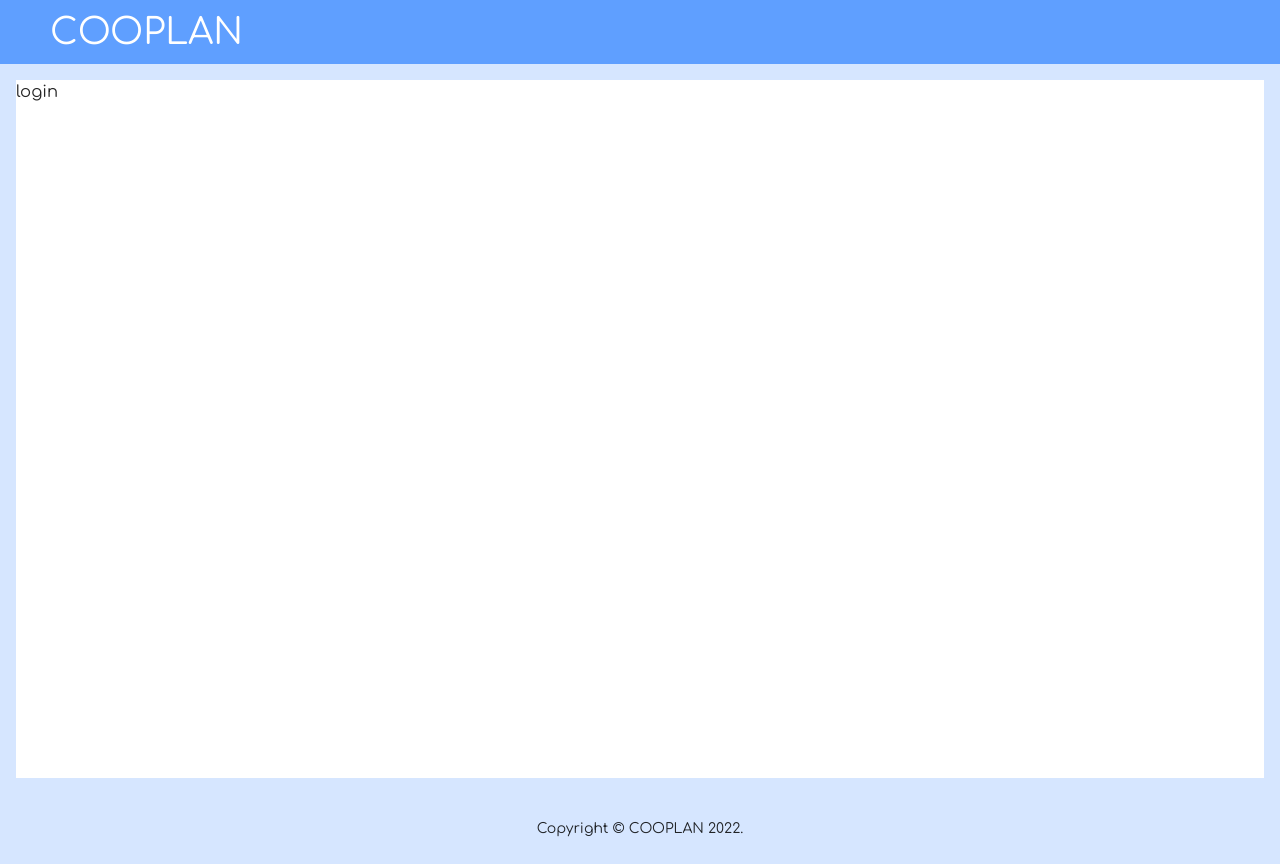
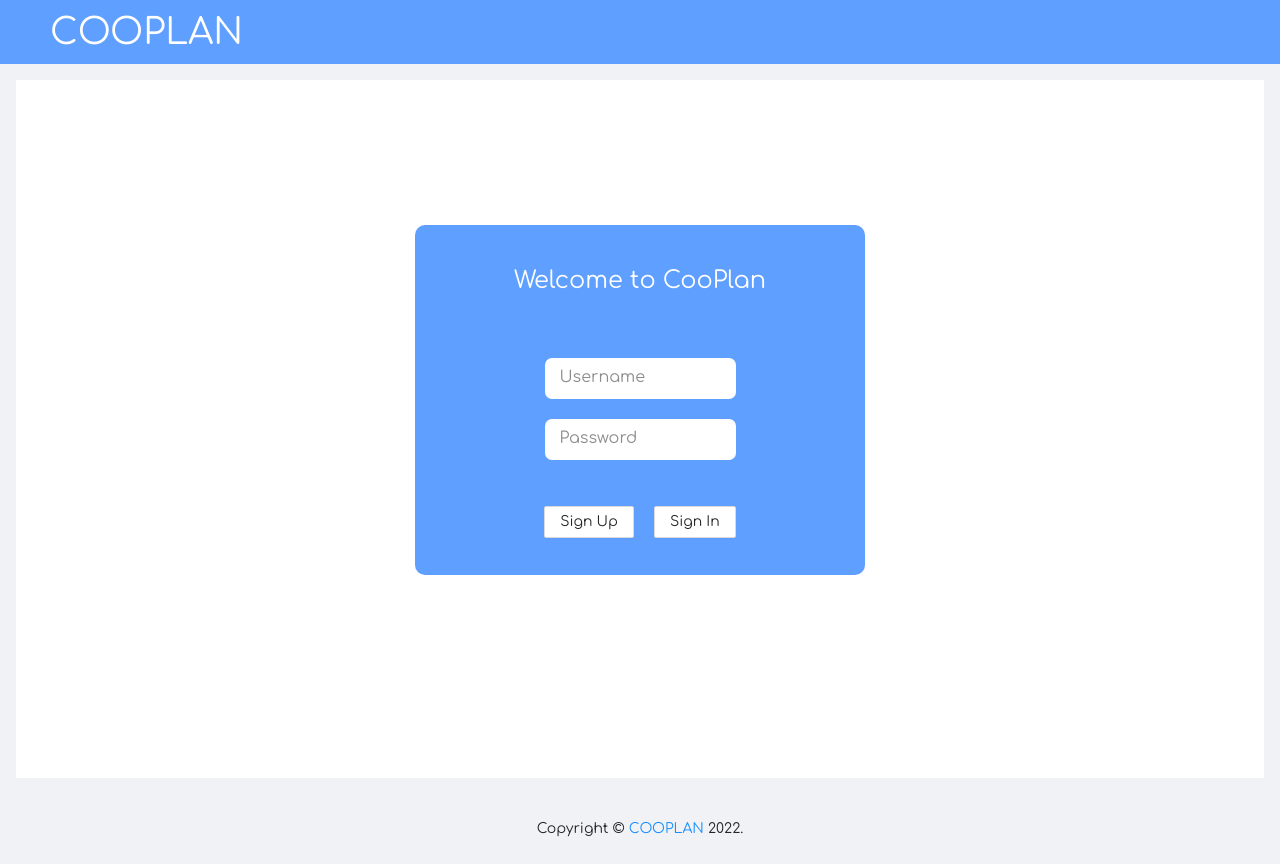
Before and after one commit to xuq2/coo-plan, a Next.js app: page / in a window 1280 px wide. Built offline with nearby package versions, Linux system fonts and the light colour scheme.

Commit message:
Create login page

```diff
--- /dev/null
+++ b/components/LoginContainer.js
@@ -0,0 +1,105 @@
+import React, { useState } from 'react';
+import { Button } from 'antd';
+import 'antd/dist/antd.css';
+import Link from 'next/link';
+
+export default function LoginContainer() {
+    const [ username, setUsername ] = useState("");
+    const [ password, setPassword ] = useState("");
+
+    async function createUser() {
+        if (username && email && password) {
+            try {
+                var myHeaders = new Headers();
+                myHeaders.append("Content-Type", "application/json");
+
+                var raw = JSON.stringify({
+                    "email": email,
+                    "username": username,
+                    "password": password
+                });
+
+                var requestOptions = {
+                    method: 'PUT',
+                    headers: myHeaders,
+                    body: raw
+                };
+
+                fetch("https://ij5p8quwsi.execute-api.us-west-2.amazonaws.com/dev/user", requestOptions)
+                    .then(response => response.text())
+                    .then(result => console.log(result))
+                    .catch(error => console.log('error', error));
+            } catch(e) {
+                console.log(e);
+            }
+        }
+    }
+
+    function removeFocus(e) {
+        var target = e.target.parentElement;
+        var input = e.target;
+        if(input.value == ""){
+          if(target.classList.contains('focused')){
+            target.classList.remove('focused');
+          }
+          if(target.classList.contains('not-focused') == false){
+            void target.offsetWidth;
+            target.classList.add('not-focused');
+            // console.log("removing focus");
+            // console.log(target);
+          }
+        }
+      }
+
+      function applyFocus(e) {
+        var target = e.target.parentElement;
+        if(target.classList.contains('not-focused')){
+          target.classList.remove('not-focused');
+        }
+        if(target.classList.contains('focused') == false){
+          void target.offsetWidth;
+          target.classList.add('focused');
+          // console.log("adding focus");
+          // console.log(target);
+        }
+      }
+
+
+    return (
+        <div className='center-container'>
+            <h1 style={{color: 'white', fontSize: 24}}>Welcome to CooPlan</h1>
+            <div className='input-wrapper'>
+                <div className="input-field">
+                    <input
+                        type="text"
+                        value={username}
+                        name="username"
+                        spellCheck="false"
+                        className="info-input"
+                        onFocus={(e)=>applyFocus(e)}
+                        onBlur={(e)=>removeFocus(e)}
+                        onChange={(e)=>setUsername(e.target.value)}/>
+                    <label className="name-label">Username</label>
+                    <span className="input-placeholder">Username</span>
+                </div>
+                <div className="input-field">
+                    <input
+                        type="password"
+                        value={password}
+                        name="password"
+                        spellCheck="false"
+                        className="info-input"
+                        onFocus={(e)=>applyFocus(e)}
+                        onBlur={(e)=>removeFocus(e)}
+                        onChange={(e)=>setPassword(e.target.value)}/>
+                    <label className="name-label">Password</label>
+                    <span className="input-placeholder">Password</span>
+                </div>
+            </div>
+            <div>
+                <Link href="/signup" passHref><Button style={{marginRight: 20}} onClick={()=>createUser()}>Sign Up</Button></Link>
+                <Link href="/home" passHref><Button onClick={()=>createUser()}>Sign In</Button></Link>
+            </div>
+        </div>
+    );
+}
--- a/pages/index.js
+++ b/pages/index.js
@@ -1,13 +1,12 @@
 import AntLayout from '../components/AntLayout';
+import LoginContainer from '../components/LoginContainer';
 
 export default function Login() {
   const hasProfile = false;
   const hasSideBar = false;
   return (
     <AntLayout hasProfile={hasProfile} hasSideBar={hasSideBar}>
-      <h1>
-      login
-    </h1>
+      <LoginContainer/>
     </AntLayout>
   );
 }
--- a/styles/AntLayout.css
+++ b/styles/AntLayout.css
@@ -28,3 +28,111 @@
   .ant-layout-sider-trigger {
     background-color: #5F9FFF;
   }
+
+  .center-container {
+    position: absolute;
+    display: flex;
+    flex-direction: column;
+    align-items: center;
+    justify-content: space-evenly;
+    width: 450px;
+    height: 350px;
+    top: 50%;
+    left: 50%;
+    transform: translate(-50%, -50%);
+    background-color: #5F9FFF;
+    color: black;
+    text-align: center;
+    border-radius: 10px;
+  }
+
+  .input-wrapper {
+    position: relative;
+    display: flex;
+    flex-direction: column;
+  }
+
+  .input-field {
+    position: relative;
+    display: flex;
+    flex-direction: column;
+    margin: 10px;
+  }
+
+  .name-label {
+    position: absolute;
+    pointer-events: none;
+    top: 50%;
+    left: 15px;
+    transform: translateY(-50%);
+    font-size: 16px;
+    color: #3333338f;
+  }
+
+  .input-placeholder {
+    position: absolute;
+    top: 1px;
+    left: 7px;
+    font-size: 10px;
+    color: #3333338f;
+    transform: scale(0);
+  }
+
+  .focused .input-placeholder {
+    animation: fadein_placeholder 0.1s forwards;
+  }
+
+  .focused .name-label {
+    animation: fadein_label 0.1s reverse forwards;
+  }
+
+  .not-focused .input-placeholder {
+    animation: fadein_placeholder 0.1s reverse forwards;
+  }
+
+  .not-focused .name-label {
+    animation: fadein_label 0.1s forwards;
+  }
+
+  input {
+    line-height: 20px;
+    padding: 16px 15px 3px 7px;
+    font-size: 16px;
+    border-radius: 7px;
+    border: none;
+    outline: none;
+  }
+
+  /* input[type=password] {
+    font-size: 20px;
+  } */
+
+  input[type=text]:focus {
+    border: none;
+  }
+
+  @keyframes fadein_placeholder {
+    0% {
+      transform: scale(0);
+    }
+    100% {
+      transform: scale(1);
+    }
+  }
+
+  @keyframes fadein_label {
+    0% {
+      top: 0;
+      left: 0;
+      transform: translateY(0%) scale(0);
+    }
+    100% {
+      top: 50%;
+      left: 15px;
+      transform: translateY(-50%) scale(1);
+    }
+  }
+
+  button {
+    border-radius: 5px !important;
+  }
--- a/styles/globals.css
+++ b/styles/globals.css
@@ -4,7 +4,7 @@ html,
 body {
   padding: 0;
   margin: 0;
-  font-family: 'Comfortaa', cursive;
+  font-family: 'Comfortaa', cursive !important;
 }
 
 a {
```
